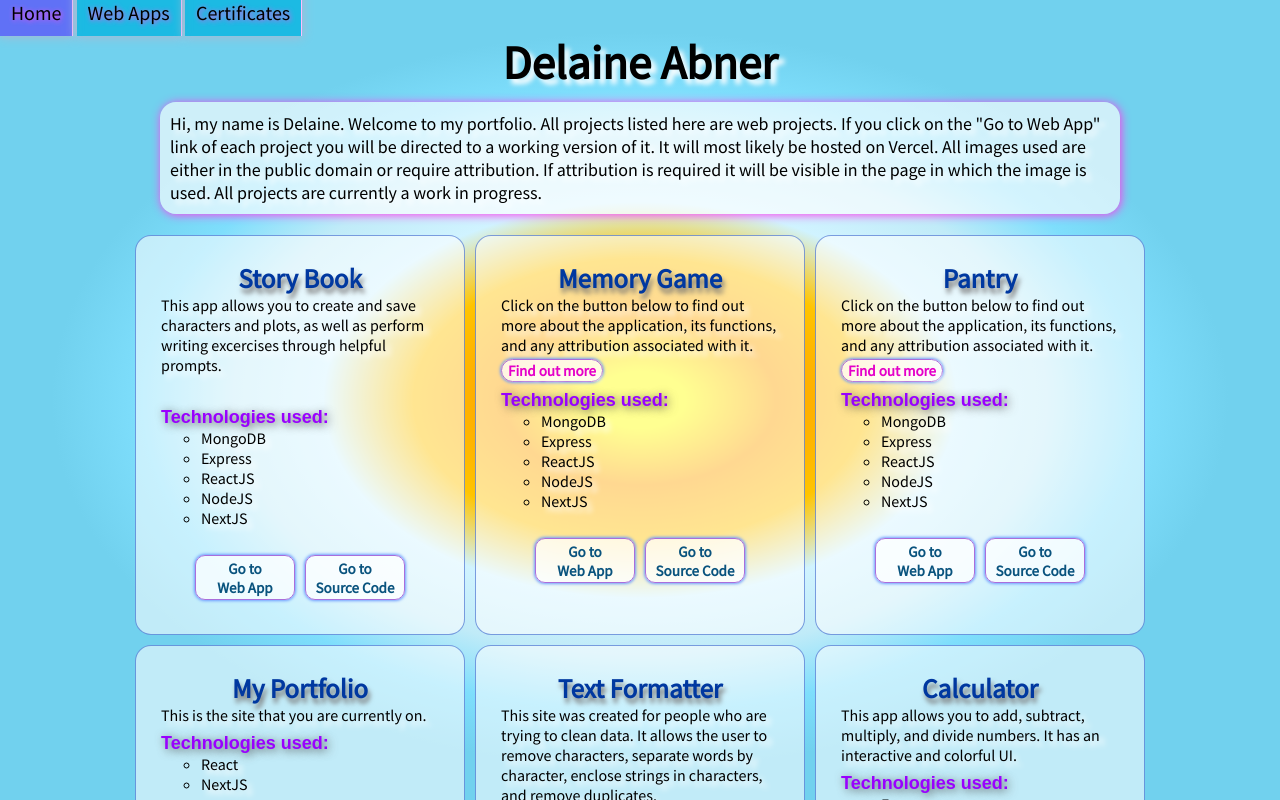
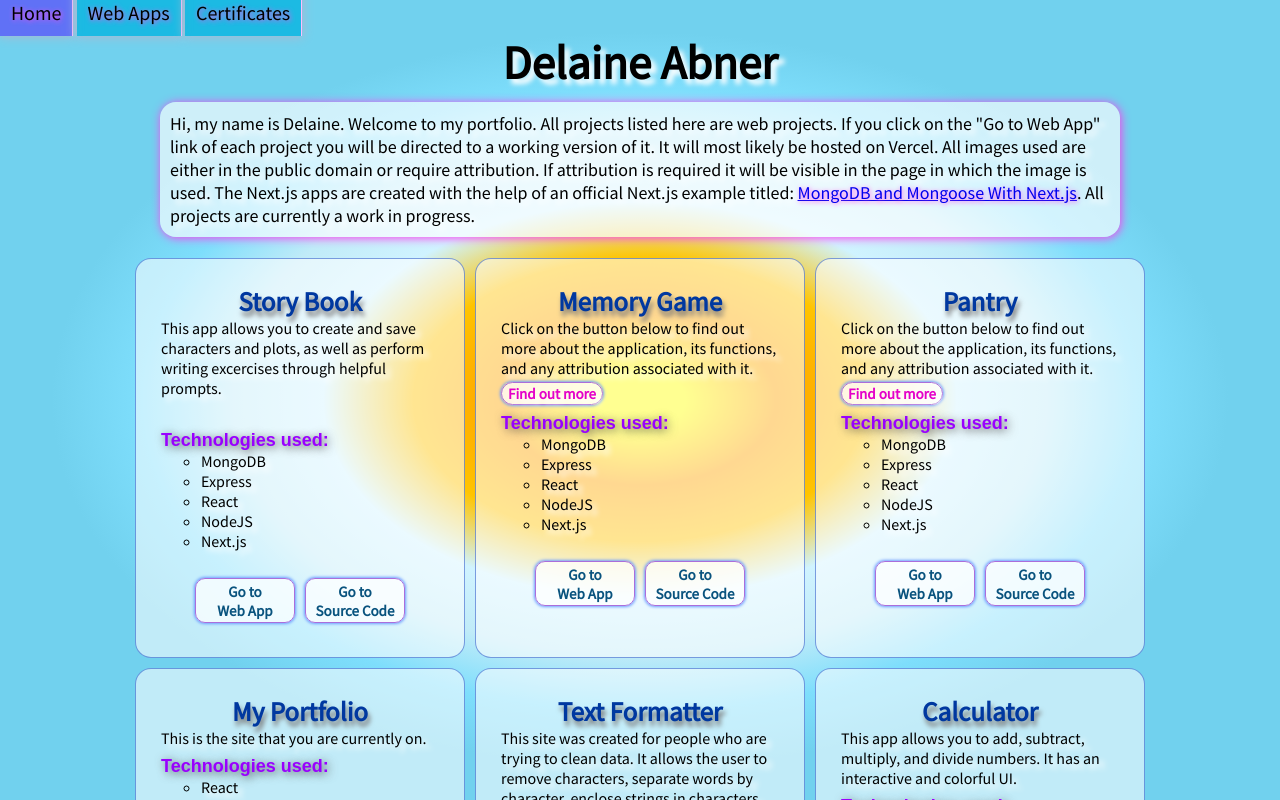
Before and after one commit to delaine3/delaine-abner-portfolio, a Next.js app: page /webProjects in a window 1280 px wide. Built offline with nearby package versions, Linux system fonts and the light colour scheme.

Commit message:
Updated introduction and naming

```diff
--- a/pages/index.js
+++ b/pages/index.js
@@ -24,8 +24,8 @@ export default function Index() {
             <ul>
               <li id="project">MongoDB</li>
               <li id="project">Express</li>
-              <li id="project">ReactJS</li>
-              <li id="project">NextJS</li>
+              <li id="project">React</li>
+              <li id="project">Next.js</li>
               <li id="project">NodeJS</li>
             </ul>{" "}
             <div className="container">
--- a/pages/webProjects.js
+++ b/pages/webProjects.js
@@ -19,8 +19,13 @@ export default function WebProjects() {
           link of each project you will be directed to a working version of it.
           It will most likely be hosted on Vercel. All images used are either in
           the public domain or require attribution. If attribution is required
-          it will be visible in the page in which the image is used. All
-          projects are currently a work in progress.
+          it will be visible in the page in which the image is used. The Next.js
+          apps are created with the help of an official Next.js example titled:{" "}
+          <a href="https://github.com/vercel/next.js/tree/canary/examples/with-mongodb-mongoose">
+            {" "}
+            MongoDB and Mongoose With Next.js
+          </a>
+          . All projects are currently a work in progress.
         </p>
         <ul className="grid">
           <li className="project-list">
@@ -35,9 +40,9 @@ export default function WebProjects() {
               <ul>
                 <li id="project">MongoDB</li>
                 <li id="project">Express</li>
-                <li id="project">ReactJS</li>
+                <li id="project">React</li>
                 <li id="project">NodeJS</li>
-                <li id="project">NextJS</li>
+                <li id="project">Next.js</li>
               </ul>{" "}
               <br />
               <div className="container">
@@ -75,9 +80,9 @@ export default function WebProjects() {
               <ul>
                 <li id="project">MongoDB</li>
                 <li id="project">Express</li>
-                <li id="project">ReactJS</li>
+                <li id="project">React</li>
                 <li id="project">NodeJS</li>
-                <li id="project">NextJS</li>
+                <li id="project">Next.js</li>
               </ul>{" "}
               <br />
               <div className="container">
@@ -115,9 +120,9 @@ export default function WebProjects() {
               <ul>
                 <li id="project">MongoDB</li>
                 <li id="project">Express</li>
-                <li id="project">ReactJS</li>
+                <li id="project">React</li>
                 <li id="project">NodeJS</li>
-                <li id="project">NextJS</li>
+                <li id="project">Next.js</li>
               </ul>{" "}
               <br />
               <div className="container">
@@ -145,7 +150,7 @@ export default function WebProjects() {
                   <h3 className="technologies">Technologies used:</h3>
                   <ul>
                     <li id="project">React</li>
-                    <li id="project">NextJS</li>
+                    <li id="project">Next.js</li>
                   </ul>{" "}
                 </p>
               </p>{" "}
@@ -170,7 +175,7 @@ export default function WebProjects() {
                 <p>
                   <h3 className="technologies">Technologies used:</h3>
                   <ul>
-                    <li id="project">ReactJS</li>
+                    <li id="project">React</li>
                   </ul>
                 </p>
               </p>
@@ -201,9 +206,9 @@ export default function WebProjects() {
                   <h3 className="technologies">Technologies used:</h3>
                   <ul>
                     <li id="project">Express</li>
-                    <li id="project">ReactJS</li>
+                    <li id="project">React</li>
                     <li id="project">Redux</li>
-                    <li id="project">NextJS</li>
+                    <li id="project">Next.js</li>
                   </ul>{" "}
                 </p>
               </p>
@@ -295,9 +300,9 @@ export default function WebProjects() {
               <ul>
                 <li id="project">MongoDB</li>
                 <li id="project">Express</li>
-                <li id="project">ReactJS</li>
+                <li id="project">React</li>
                 <li id="project">NodeJS</li>
-                <li id="project">NextJS</li>
+                <li id="project">Next.js</li>
               </ul>{" "}
               <div className="container">
                 <a href="https://whack-a-mole-green.vercel.app/">
@@ -358,9 +363,9 @@ export default function WebProjects() {
               <ul>
                 <li id="project">MongoDB</li>
                 <li id="project">Express</li>
-                <li id="project">ReactJS</li>
+                <li id="project">React</li>
                 <li id="project">NodeJS</li>
-                <li id="project">NextJS</li>
+                <li id="project">Next.js</li>
               </ul>{" "}
               <div className="container">
                 <a href="https://connect-four-game.vercel.app/">
@@ -391,9 +396,9 @@ export default function WebProjects() {
                     <ul>
                       <li id="project">MongoDB</li>
                       <li id="project">Express</li>
-                      <li id="project">ReactJS</li>
+                      <li id="project">React</li>
                       <li id="project">NodeJS</li>
-                      <li id="project">NextJS</li>
+                      <li id="project">Next.js</li>
                     </ul>{" "}
                   </p>
                 </p>
@@ -430,9 +435,9 @@ export default function WebProjects() {
               <ul>
                 <li id="project">MongoDB</li>
                 <li id="project">Express</li>
-                <li id="project">ReactJS</li>
+                <li id="project">React</li>
                 <li id="project">NodeJS</li>
-                <li id="project">NextJS</li>
+                <li id="project">Next.js</li>
               </ul>{" "}
               <div className="container">
                 <a href="https://snake-game-five-dun.vercel.app/">
```
Also changed, not shown: pages/webProjects/connectFour.js (+19 -11 lines), pages/webProjects/memoryGame.js (+21 -14 lines), pages/webProjects/pantry.js (+24 -12 lines), pages/webProjects/snakeGame.js (+20 -8 lines), pages/webProjects/wackAMole.js (+17 -5 lines).
